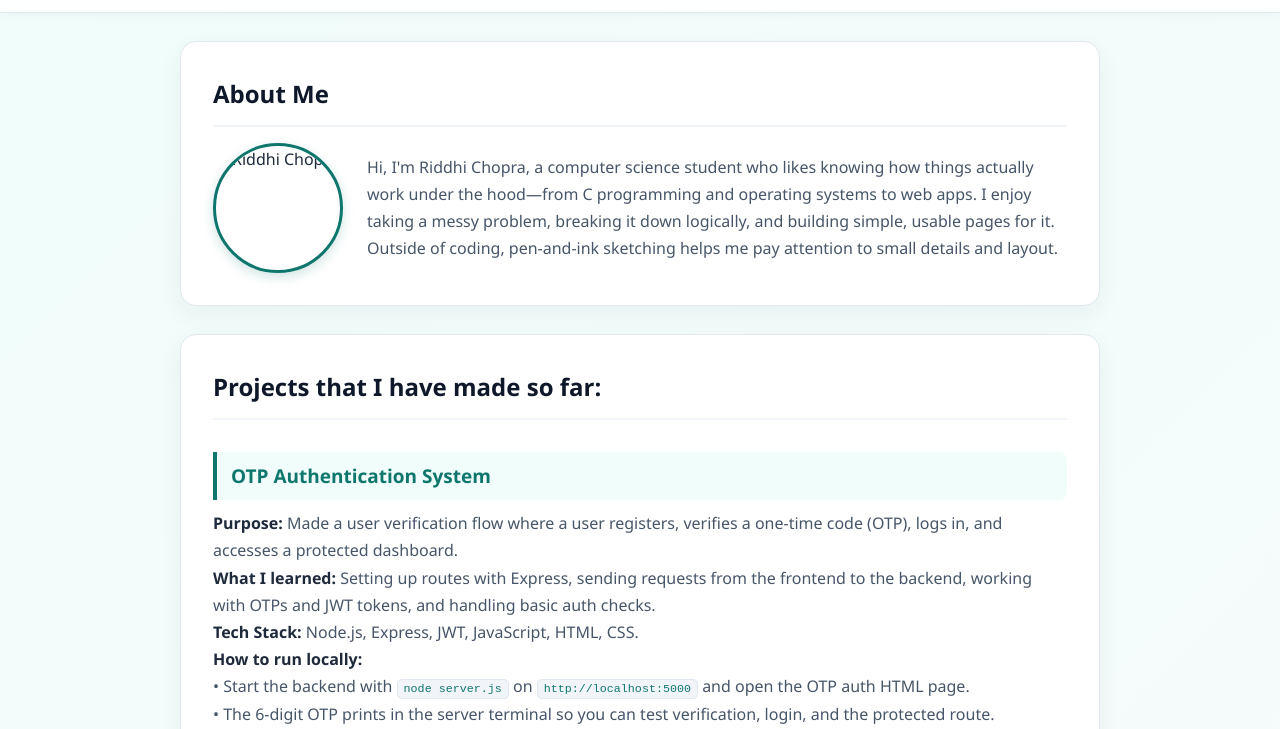
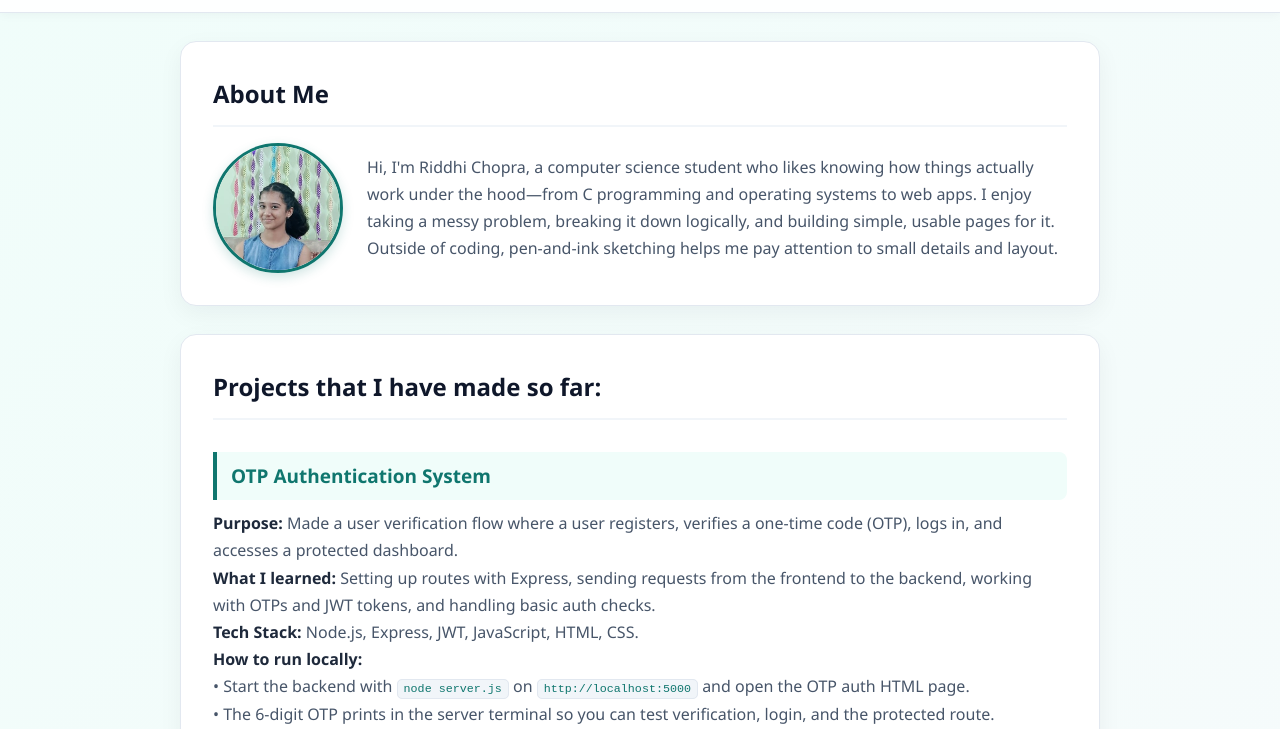
Before and after one commit to Dragonmaker2008/portfolio-project, a website: page index.html in a window 1280 px wide. Shown: the part 71-800 px from the top of the page. Drawn offline with Linux system fonts and the light colour scheme.

Commit message:
Add files via upload

```diff
--- a/index.html
+++ b/index.html
@@ -17,7 +17,7 @@
 <div id="intro">
 <h2>About Me</h2>
 <div class="about-layout">
-<img src="./profile.jpg" alt="Riddhi Chopra" class="profile-pic">
+<img src="./profile.jpeg" alt="Riddhi Chopra" class="profile-pic">
 <p>Hi, I'm Riddhi Chopra, a computer science student who likes knowing how things actually work under the hood—from C programming and operating systems to web apps. I enjoy taking a messy problem, breaking it down logically, and building simple, usable pages for it. Outside of coding, pen-and-ink sketching helps me pay attention to small details and layout.</p>
 </div>
 </div>
```
